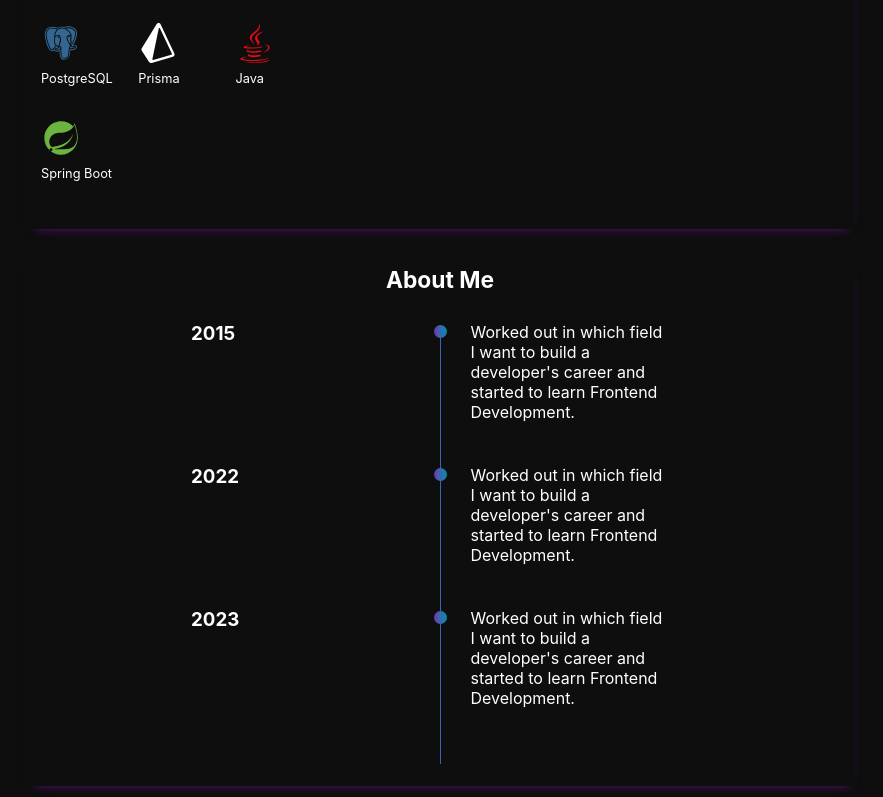
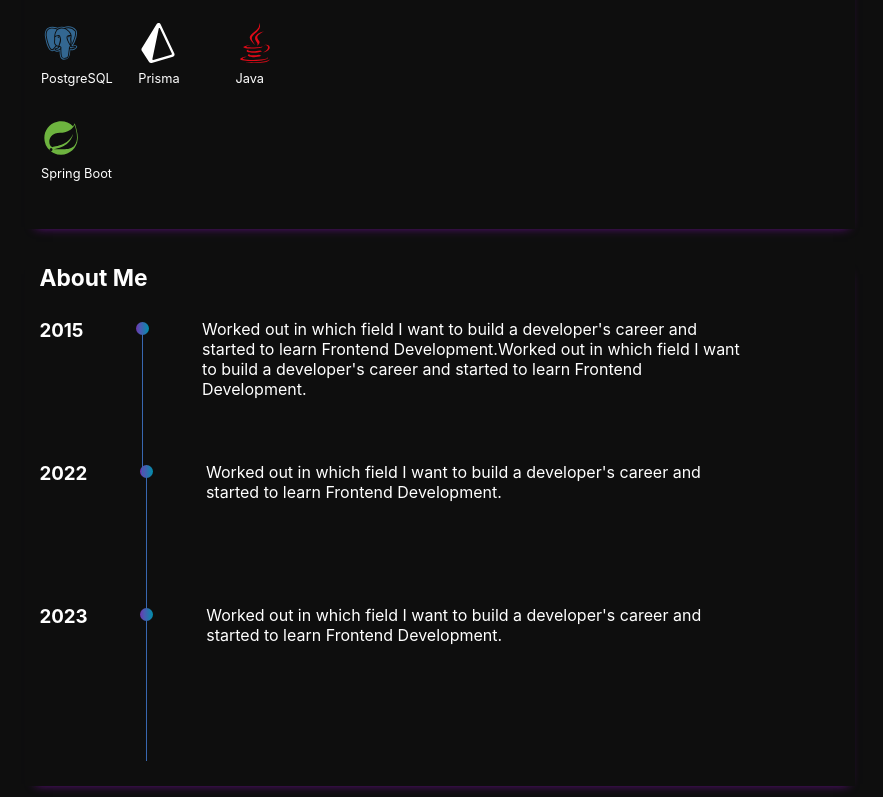
Before and after one commit to nayaragracioli/portfolio-nayaragracioli, a React (Vite) app: page / in a window 1280 px wide. Shown: the part 2000-2797 px from the top of the page, without its empty margins (200-1083 px from the left). Built offline with nearby package versions, Linux system fonts and the light colour scheme.

Commit message:
feat: Responsivity About me

```diff
--- a/src/components/AboutMe/index.jsx
+++ b/src/components/AboutMe/index.jsx
@@ -21,7 +21,7 @@ export const AboutMe = () => {
                                 <span className={Styles.experience__line}></span>
                             </div>
                             <div className={Styles.experience__text}>
-                                <p>Worked out in which field I want to build a developer's career and started to learn Frontend Development.</p>
+                                <p>Worked out in which field I want to build a developer's career and started to learn Frontend Development.Worked out in which field I want to build a developer's career and started to learn Frontend Development.</p>
                             </div>
                         </div>
                         <div className={Styles.experience__data}>
--- a/src/components/AboutMe/style.module.scss
+++ b/src/components/AboutMe/style.module.scss
@@ -78,6 +78,33 @@
         &>div {
             width: 830px;
             max-width: 1440px;
+
+            .contactInfo {
+                padding: 0.9rem;
+                align-items: flex-start;
+
+            }
+
+            .experience__sections {
+                display: flex;
+                flex-direction: row;
+                justify-content: flex-start;
+
+                .experience__content {
+
+                    .experience__data {
+                        display: flex;
+
+                        .experience__text {
+                            width: 574px;
+                        }
+
+                        &>div {
+                            padding: 0 0.9rem;
+                        }
+                    }
+                }
+            }
         }
     }
 }
--- a/src/components/Header/style.module.scss
+++ b/src/components/Header/style.module.scss
@@ -97,17 +97,18 @@
 }
 
 @media (min-width: 755px) {
-    .headerBox {
-      & > div {
-        width: 600px;
-      }
+  .headerBox {
+    & > div {
+      width: 600px;
     }
   }
+}
 
 @media (min-width: 1024px) {
   .headerBox {
     & > div {
       width: 830px;
+      max-width: 1440px;
     }
   }
 }
--- a/src/components/MyProject/style.module.scss
+++ b/src/components/MyProject/style.module.scss
@@ -252,36 +252,36 @@
                   justify-content: space-around;
                   margin-top: 10px;
 
-                  // & > div {
-                  //   display: flex;
-                  //   text-align: center;
-                  //   align-items: center;
-                  //   justify-content: center;
+                  & > div {
+                    // display: flex;
+                    // text-align: center;
+                    // align-items: center;
+                    // justify-content: center;
 
-                  //   width: 7.5rem;
-                  //   height: 39px;
-                  //   padding: 5px;
-                  //   border-radius: 8px;
+                    // width: 7.5rem;
+                    // height: 39px;
+                    // padding: 5px;
+                    // border-radius: 8px;
 
-                  //   color: var(--color-white);
-                  //   background: var(--color-gradient);
+                    // color: var(--color-white);
+                    // background: var(--color-gradient);
 
 
-                  //   font-size: var(--font-size-3);
-                  //   line-height: 19.36px;
+                    // font-size: var(--font-size-3);
+                    // line-height: 19.36px;
 
-                  //   transition: 0.3s;
+                    // transition: 0.3s;
 
-                  //   &:hover {
-                  //     background-color: var(--color-secondary);
-                  //     filter: brightness(1.2);
-                  //   }
-                  //   & > a{
-                  //     & > p{
-                  //       color: var(--color-white);
-                  //     }
-                  //   }
-                  // }
+                    // &:hover {
+                    //   background-color: var(--color-secondary);
+                    //   filter: brightness(1.2);
+                    // }
+                    & > a{
+                      & > p{
+                        font-size: var(--font-size-3);
+                      }
+                    }
+                  }
                 }
               }
             }
```
